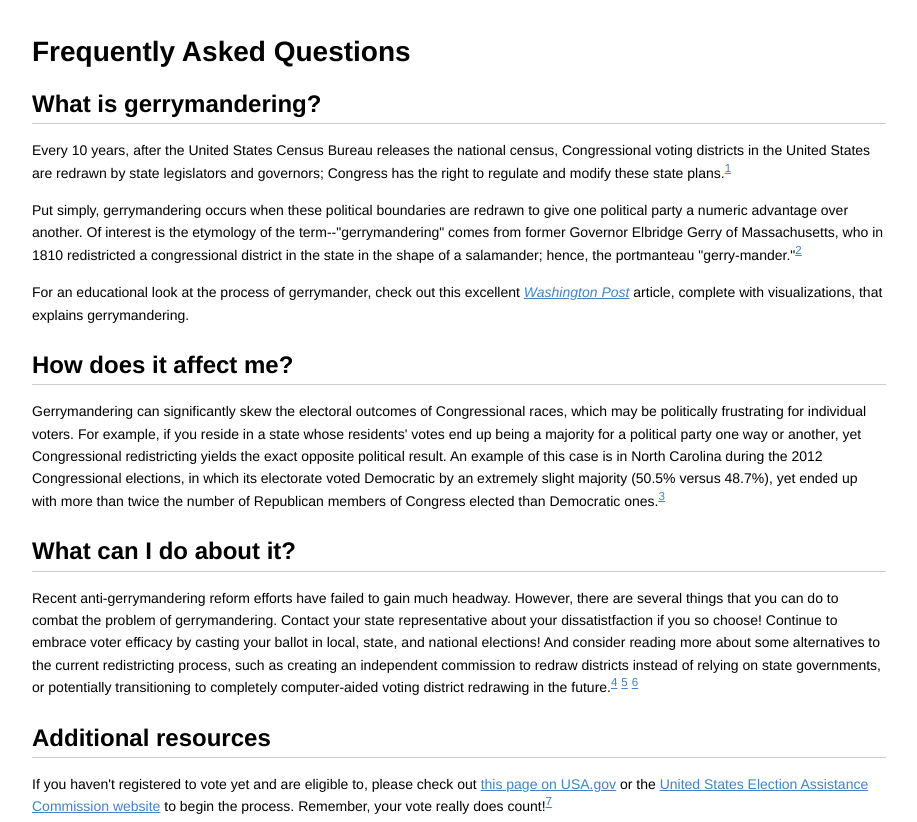
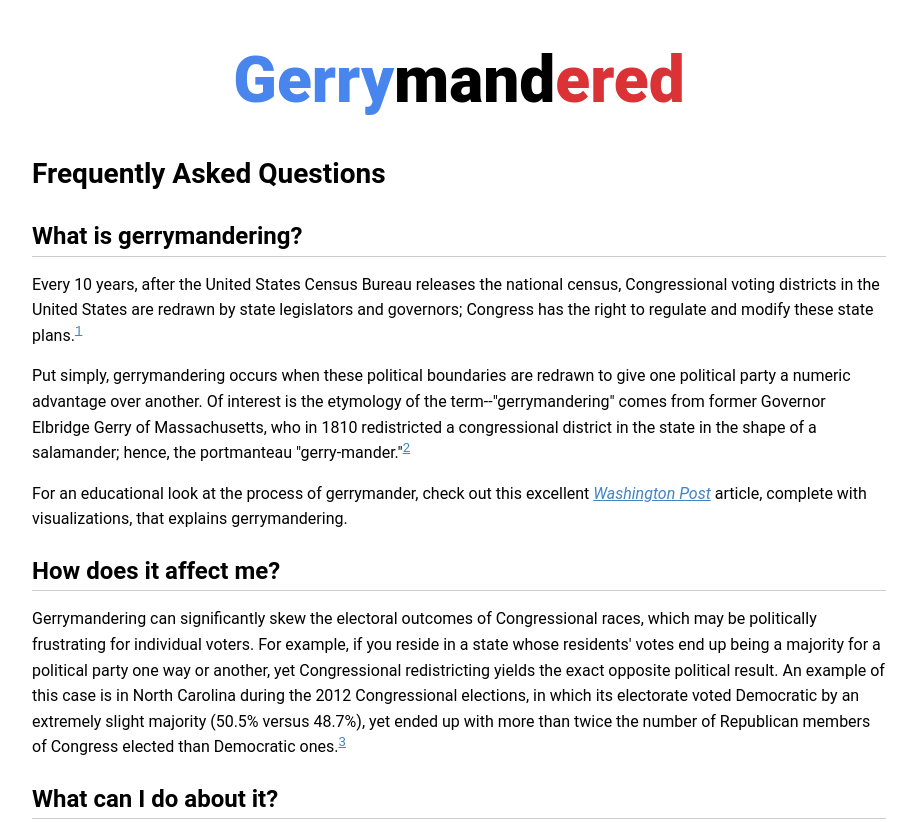
Before and after one commit to zeyilin/gerrymandered.net, a plain HTML site: page faq.html in a window 1280 px wide. Shown: the top 822 px of the page, without its empty margins (181-1098 px from the left). Drawn offline with Linux system fonts and the light colour scheme.

Commit message:
update FAQ - header

```diff
--- a/faq.html
+++ b/faq.html
@@ -5,8 +5,16 @@
     <meta charset="utf-8">
     <title>About Gerrymandered.net</title>
     <link rel="stylesheet" href="css/faq.css">
+    <link rel="stylesheet" href="css/main.css">
+
 </head>
 <body>
+<div class="main-title">
+    <a style="color:#4885ed" href="index.html" class="title">Gerry</a><a style="color:#000000" href="index.html"
+                                                                         class="title">mand</a><a style="color:#db3236"
+                                                                                                  href="index.html"
+                                                                                                  class="title">ered</a>
+</div>
 <h1 id="toc_0">Frequently Asked Questions</h1>
 
 <h2 id="toc_1">What is gerrymandering?</h2>
```
